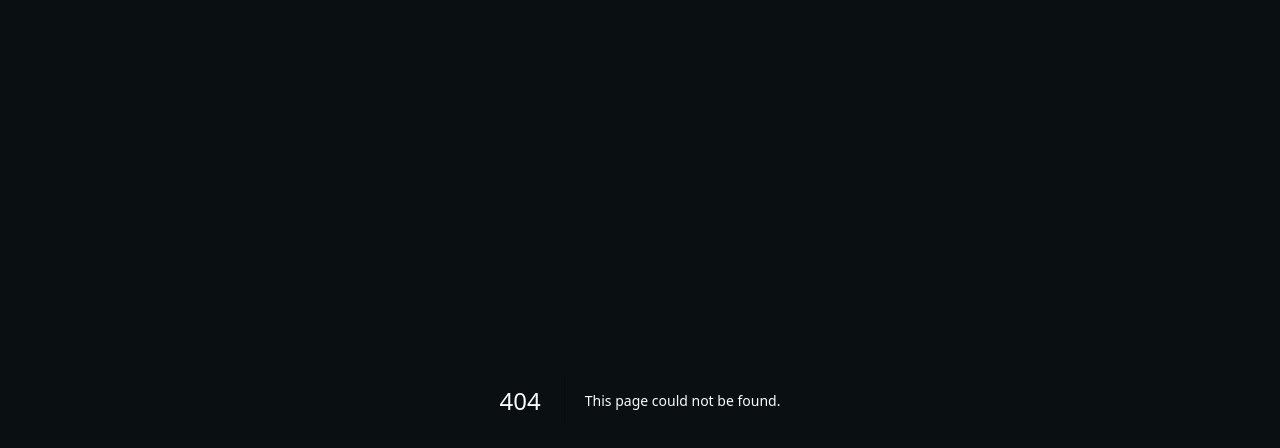
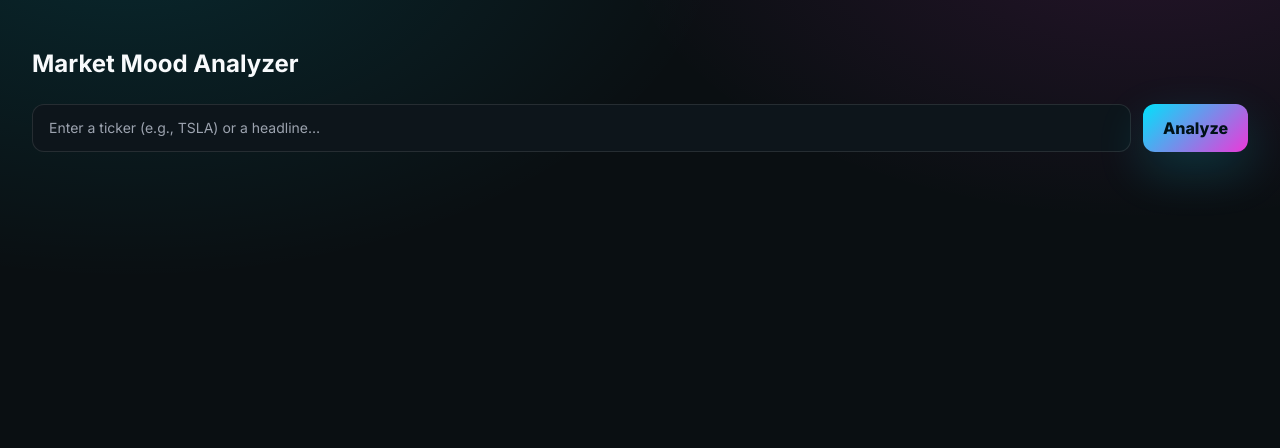
Before and after one commit to Moodex-io/moodex-app, a Next.js app: page /tools/analyze in a window 1280 px wide. Before the commit this address had no page. Shown: the top 448 px of the page. Built offline with nearby package versions, Linux system fonts and the light colour scheme.

Commit message:
Create page.tsx

```diff
--- /dev/null
+++ b/app/tools/analyze/page.tsx
@@ -0,0 +1,75 @@
+// app/tools/analyze/page.tsx
+'use client';
+
+import { useState } from 'react';
+
+type Result = {
+  moodScore: number;       // 0-100 bullish; <50 bearish
+  stance: 'Bullish'|'Bearish'|'Neutral';
+  summary: string;
+  drivers: string[];
+};
+
+export default function AnalyzePage() {
+  const [input, setInput] = useState('');
+  const [loading, setLoading] = useState(false);
+  const [res, setRes] = useState<Result | null>(null);
+  const [err, setErr] = useState<string | null>(null);
+
+  async function onAnalyze(e: React.FormEvent) {
+    e.preventDefault();
+    setLoading(true);
+    setErr(null);
+    setRes(null);
+
+    try {
+      const r = await fetch('/api/analyze', {
+        method: 'POST',
+        headers: {'Content-Type': 'application/json'},
+        body: JSON.stringify({ query: input })
+      });
+      const j = await r.json();
+      if (!r.ok) throw new Error(j?.error || 'Failed');
+      setRes(j as Result);
+    } catch (e:any) {
+      setErr(e.message);
+    } finally {
+      setLoading(false);
+    }
+  }
+
+  return (
+    <main className="wrap py-12 max-w-3xl">
+      <h1 className="text-2xl font-bold mb-6">Market Mood Analyzer</h1>
+      <form onSubmit={onAnalyze} className="flex gap-3 mb-8">
+        <input
+          className="input flex-1"
+          placeholder="Enter a ticker (e.g., TSLA) or a headline…"
+          value={input}
+          onChange={(e)=>setInput(e.target.value)}
+          required
+        />
+        <button className="btn btn-primary" disabled={loading}>
+          {loading ? 'Analyzing…' : 'Analyze'}
+        </button>
+      </form>
+
+      {err && <div className="text-red-400 mb-4">{err}</div>}
+
+      {res && (
+        <div className="card p-6">
+          <div className="flex items-center justify-between">
+            <div className="text-xl font-bold">{res.stance}</div>
+            <div className="text-sm opacity-80">Mood score: {res.moodScore}</div>
+          </div>
+          <p className="mt-3">{res.summary}</p>
+          {res.drivers?.length ? (
+            <ul className="mt-3 list-disc pl-5">
+              {res.drivers.map((d,i)=><li key={i}>{d}</li>)}
+            </ul>
+          ) : null}
+        </div>
+      )}
+    </main>
+  );
+}
```
